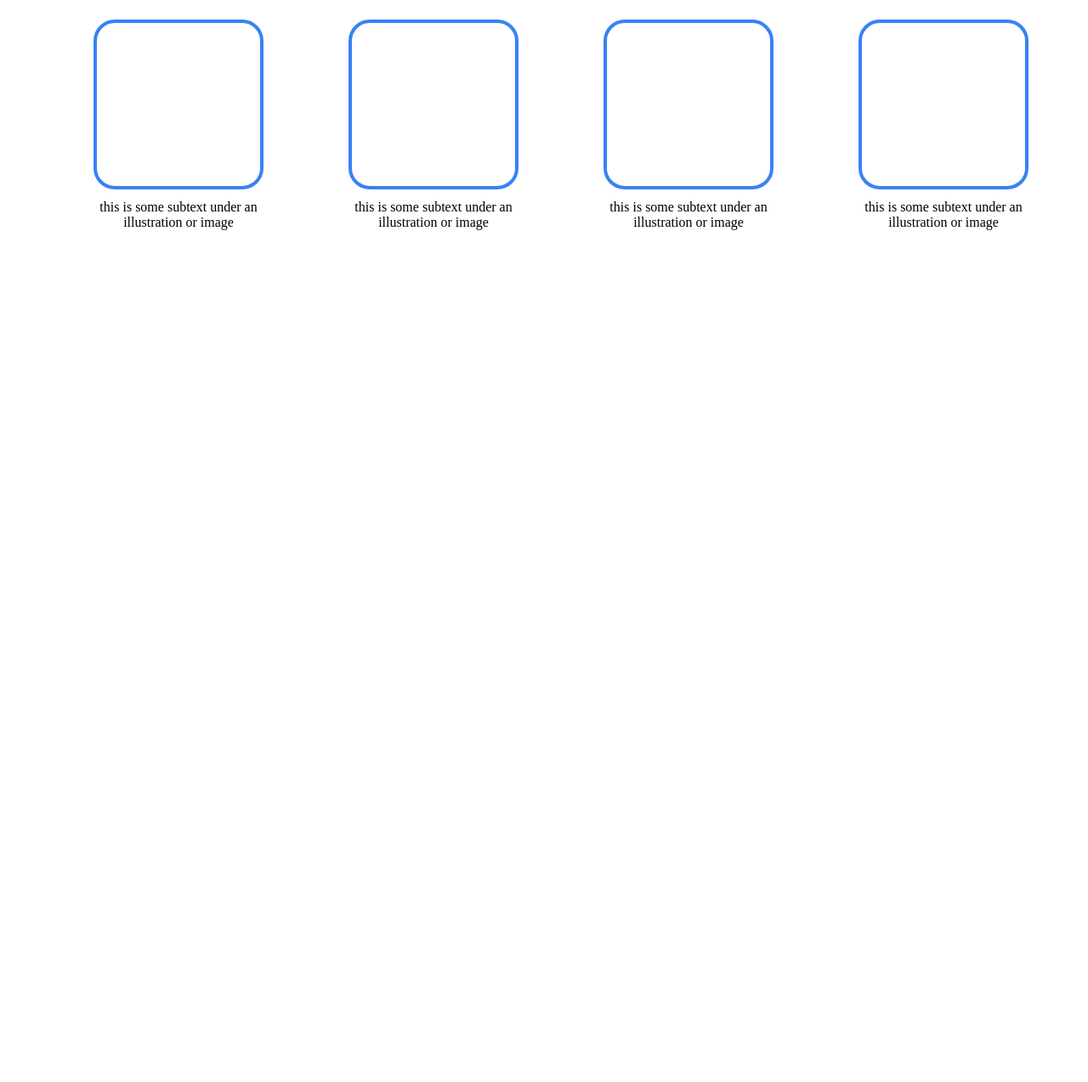
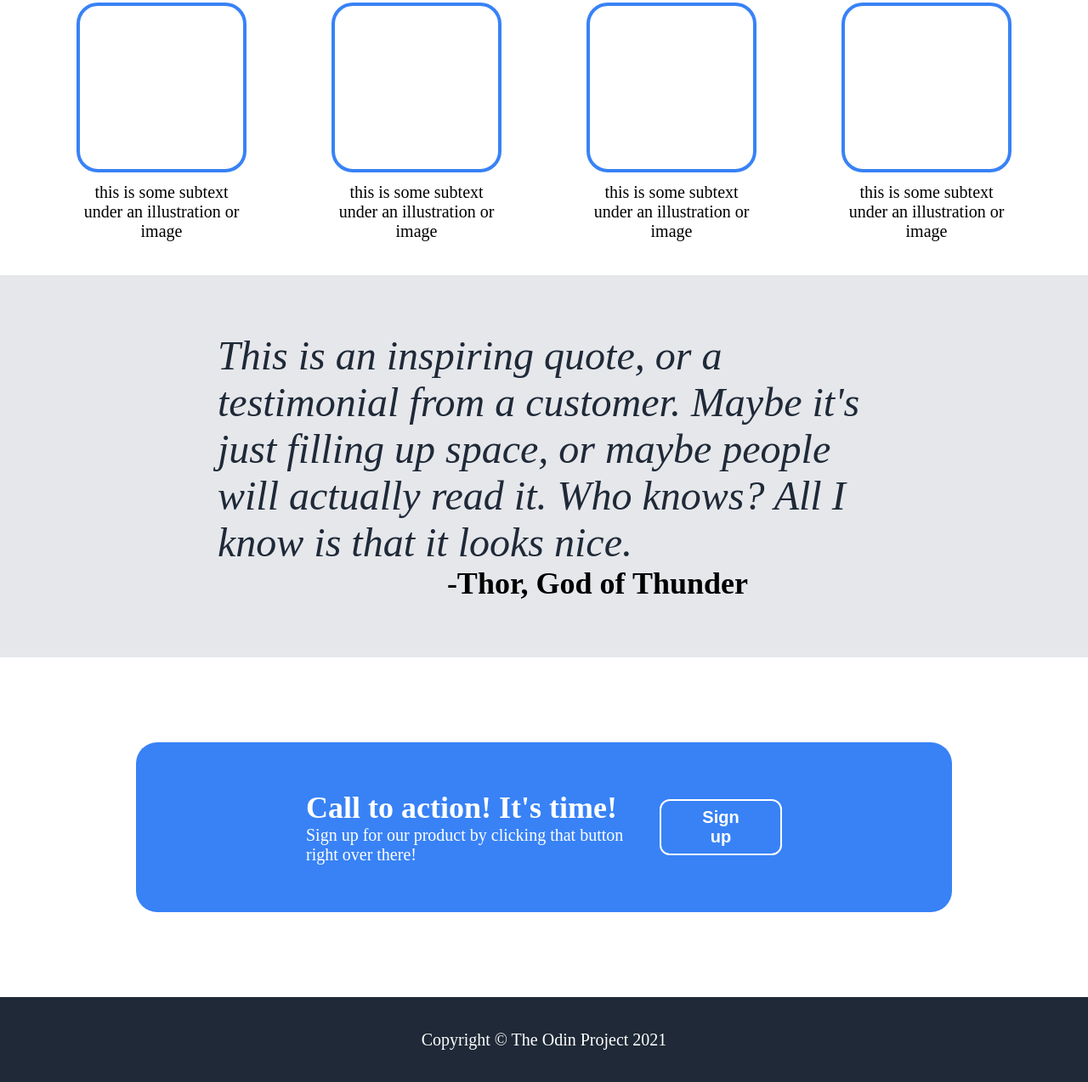
Before and after one commit to brosnan-tran/landing-page, a plain HTML site: page index.html in a window 1280 px wide. Shown: the part 772-2046 px from the top of the page at 85% size. Before the commit the page ends 1099 px from the top, so only its background shows below. Drawn offline with Linux system fonts and the light colour scheme.

Commit message:
Finish landing page template

```diff
--- a/index.html
+++ b/index.html
@@ -49,7 +49,22 @@
         </div>
 
         <div class="quote">
+            <div class="quote-text">This is an inspiring quote, or a testimonial from a customer. Maybe it's just filling up space, or maybe people will actually read it. Who knows? All I know is that it looks nice.</div>
+            <div class="quote-person">-Thor, God of Thunder</div>
+        </div>
 
+        <div class="call">
+            <div class="box">
+                <div class="call-left">
+                    <div class="box-head">Call to action! It's time!</div>
+                    <div class="box-txt">Sign up for our product by clicking that button right over there!</div>
+                </div>
+                <button class="call-button">Sign up</button>
+            </div>
+        </div>
+
+        <div class="footer">
+            <div class="copyright">Copyright © The Odin Project 2021</div>
         </div>
     </div>
 
--- a/styles.css
+++ b/styles.css
@@ -70,19 +70,22 @@ body {
 }
 
 button {
-    border-color: #3882f6;
+
+    border: 2px solid #3882f6;
     background-color: #3882f6;
     border-radius: 12px;
-    padding: 10px 30px;
+    padding: 8px 40px;
     color: white;
     font-size: 20px;
     font-weight: bold;
 }
 
 .info {
+    flex: 1;
     display: flex;
     flex-direction: column;
     align-items: center;
+    height: 450px;
     gap: 40px;
     padding: 40px;
 }
@@ -94,6 +97,8 @@ button {
 }
 
 .info-sections {
+    margin: 0px;
+    padding: 0px;
     display: flex;
     flex-wrap: wrap;
     gap: 100px;
@@ -110,6 +115,7 @@ button {
 .info-txt {
     width: 200px;
     text-align: center;
+    font-size: 20px;
 }
 
 .card {
@@ -117,3 +123,76 @@ button {
     flex-direction: column;
     gap: 12px;
 }
+
+.quote {
+    flex: auto;
+    background-color: #e5e7eb;
+    display: flex;
+    flex-direction: column;
+    justify-content: center;
+    align-items: center;
+    height: 450px;
+}
+
+.quote-text {
+    font-size: 48px;
+    font-style: italic;
+    font-weight: lighter;
+    color: #1f2937;
+    width: 60%;
+}
+
+.quote-person {
+    margin-left: auto;
+    margin-right: 400px;
+    font-size: 36px;
+    font-weight: bold;
+}
+
+.call {
+    flex: auto;
+    display: flex;
+    height: 400px;
+    justify-content: center;
+    align-items: center;
+}
+
+.box {
+    background-color: #3882f6;
+    display: flex;
+    height: 50%;
+    width: 75%;
+    border-radius: 25px;
+    justify-content: space-between;
+    align-items: center;
+    padding: 0px 200px;
+}
+
+.call-button {
+    border: 2px solid white;
+}
+
+.box-head {
+    color: white;
+    font-weight: bold;
+    font-size: 36px;
+}
+
+.box-txt {
+    color: white;
+    font-weight: lighter;
+    font-size: 20px;
+}
+
+.footer {
+    background-color: #1F2937;
+    display: flex;
+    height: 100px;
+    justify-content: center;
+    align-items: center;
+}
+
+.copyright {
+    color: white;
+    font-size: 20px;
+}
```
